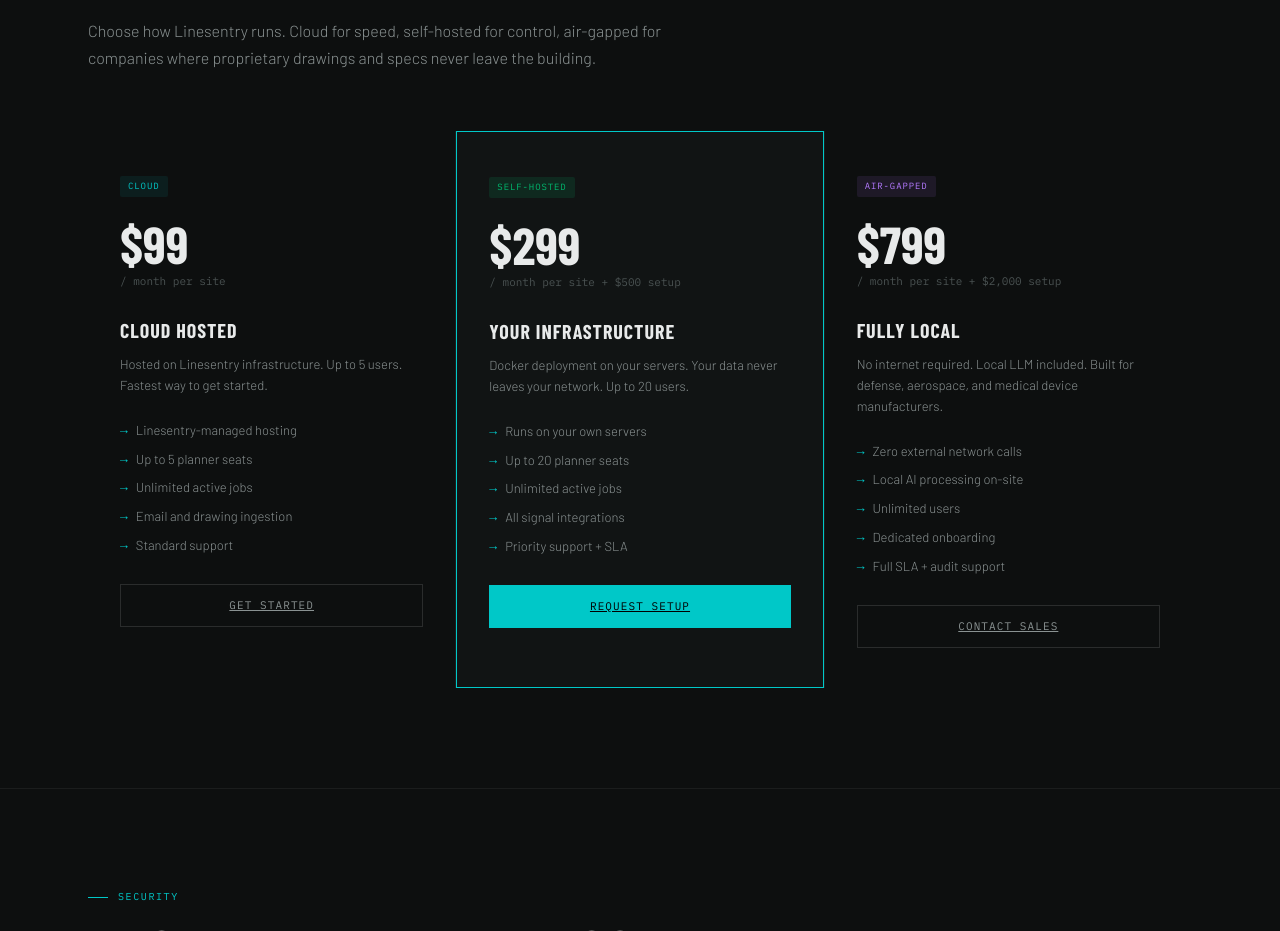
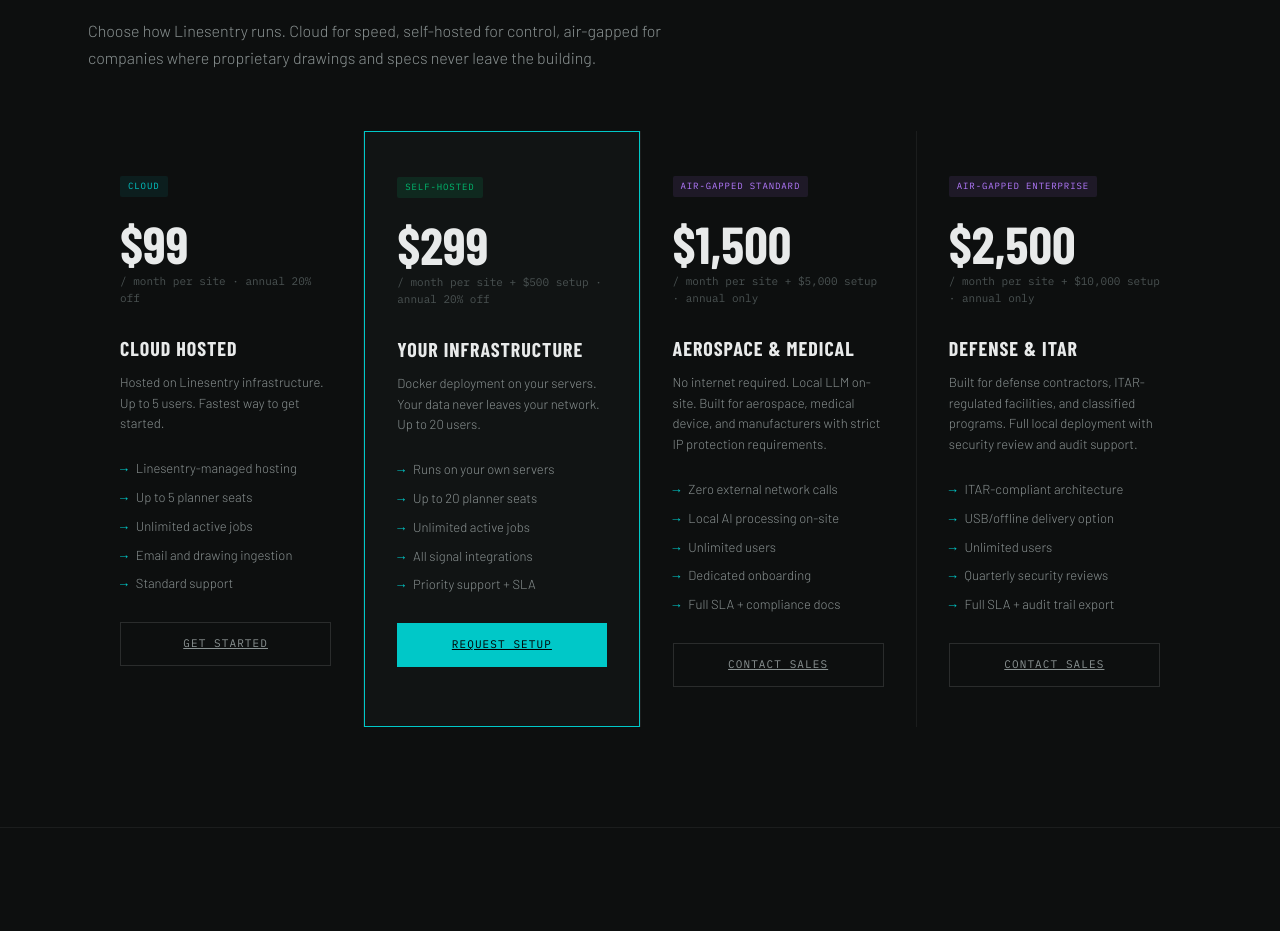
Before and after one commit to MechERex/linesentry, a website: page public/index.html in a window 1280 px wide. Shown: the part 4908-5839 px from the top of the page. Drawn offline with nearby package versions, Linux system fonts and the light colour scheme; a web font is replaced by a local one.

Commit message:
update pricing tiers, add enterprise air-gapped

```diff
--- a/public/index.html
+++ b/public/index.html
@@ -157,7 +157,7 @@ section{position:relative;z-index:1;}
 .badge-soon{background:var(--bg4);color:var(--text3);}
 
 /* DEPLOYMENT */
-.deploy-grid{display:grid;grid-template-columns:repeat(3,1fr);gap:1px;background:var(--border);margin-top:60px;}
+.deploy-grid{display:grid;grid-template-columns:repeat(4,1fr);gap:1px;background:var(--border);margin-top:60px;}
 .deploy-card{background:var(--bg);padding:40px 32px;position:relative;}
 .deploy-card.featured{background:var(--bg2);border:1px solid var(--cyan);}
 .deploy-tag{font-family:var(--mono);font-size:9px;text-transform:uppercase;letter-spacing:0.1em;padding:3px 8px;border-radius:2px;display:inline-block;margin-bottom:20px;}
@@ -230,12 +230,12 @@ footer{border-top:1px solid var(--border);padding:40px 48px;display:flex;align-i
   .hero-panel{display:none;}
   .how-grid,.signals-grid,.cta-inner{grid-template-columns:1fr;}
   .problem-grid,.features-grid,.security-grid{grid-template-columns:1fr 1fr;}
-  .deploy-grid{grid-template-columns:1fr;}
+  .deploy-grid{grid-template-columns:1fr 1fr;}
 }
 @media(max-width:640px){
   nav{padding:0 20px;}
   .hero,.section-inner,.cta-inner{padding-left:20px;padding-right:20px;}
-  .problem-grid,.features-grid,.security-grid,.deploy-grid{grid-template-columns:1fr;}
+  .problem-grid,.features-grid,.security-grid,.deploy-grid{grid-template-columns:1fr 1fr;}
   footer{flex-direction:column;gap:20px;text-align:center;padding:32px 20px;}
 }
 </style>
@@ -540,7 +540,7 @@ footer{border-top:1px solid var(--border);padding:40px 48px;display:flex;align-i
       <div class="deploy-card">
         <div class="deploy-tag tag-cloud">Cloud</div>
         <div class="deploy-price">$99</div>
-        <div class="deploy-period">/ month per site</div>
+        <div class="deploy-period">/ month per site · annual 20% off</div>
         <div class="deploy-title">Cloud Hosted</div>
         <div class="deploy-sub">Hosted on Linesentry infrastructure. Up to 5 users. Fastest way to get started.</div>
         <ul class="deploy-features">
@@ -555,7 +555,7 @@ footer{border-top:1px solid var(--border);padding:40px 48px;display:flex;align-i
       <div class="deploy-card featured">
         <div class="deploy-tag tag-self">Self-Hosted</div>
         <div class="deploy-price">$299</div>
-        <div class="deploy-period">/ month per site + $500 setup</div>
+        <div class="deploy-period">/ month per site + $500 setup · annual 20% off</div>
         <div class="deploy-title">Your Infrastructure</div>
         <div class="deploy-sub">Docker deployment on your servers. Your data never leaves your network. Up to 20 users.</div>
         <ul class="deploy-features">
@@ -568,17 +568,32 @@ footer{border-top:1px solid var(--border);padding:40px 48px;display:flex;align-i
         <a href="#waitlist" class="deploy-cta">Request Setup</a>
       </div>
       <div class="deploy-card">
-        <div class="deploy-tag tag-air">Air-Gapped</div>
-        <div class="deploy-price">$799</div>
-        <div class="deploy-period">/ month per site + $2,000 setup</div>
-        <div class="deploy-title">Fully Local</div>
-        <div class="deploy-sub">No internet required. Local LLM included. Built for defense, aerospace, and medical device manufacturers.</div>
+        <div class="deploy-tag tag-air">Air-Gapped Standard</div>
+        <div class="deploy-price">$1,500</div>
+        <div class="deploy-period">/ month per site + $5,000 setup · annual only</div>
+        <div class="deploy-title">Aerospace & Medical</div>
+        <div class="deploy-sub">No internet required. Local LLM on-site. Built for aerospace, medical device, and manufacturers with strict IP protection requirements.</div>
         <ul class="deploy-features">
           <li>Zero external network calls</li>
           <li>Local AI processing on-site</li>
           <li>Unlimited users</li>
           <li>Dedicated onboarding</li>
-          <li>Full SLA + audit support</li>
+          <li>Full SLA + compliance docs</li>
+        </ul>
+        <a href="#waitlist" class="deploy-cta">Contact Sales</a>
+      </div>
+      <div class="deploy-card">
+        <div class="deploy-tag tag-air">Air-Gapped Enterprise</div>
+        <div class="deploy-price">$2,500</div>
+        <div class="deploy-period">/ month per site + $10,000 setup · annual only</div>
+        <div class="deploy-title">Defense & ITAR</div>
+        <div class="deploy-sub">Built for defense contractors, ITAR-regulated facilities, and classified programs. Full local deployment with security review and audit support.</div>
+        <ul class="deploy-features">
+          <li>ITAR-compliant architecture</li>
+          <li>USB/offline delivery option</li>
+          <li>Unlimited users</li>
+          <li>Quarterly security reviews</li>
+          <li>Full SLA + audit trail export</li>
         </ul>
         <a href="#waitlist" class="deploy-cta">Contact Sales</a>
       </div>
```
